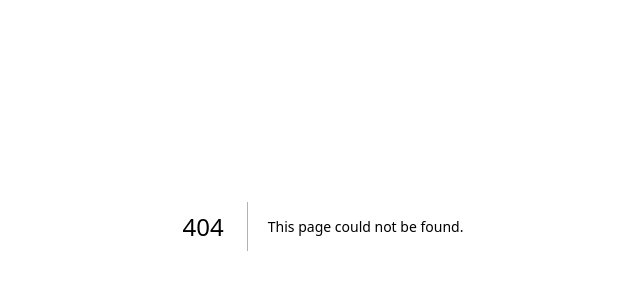
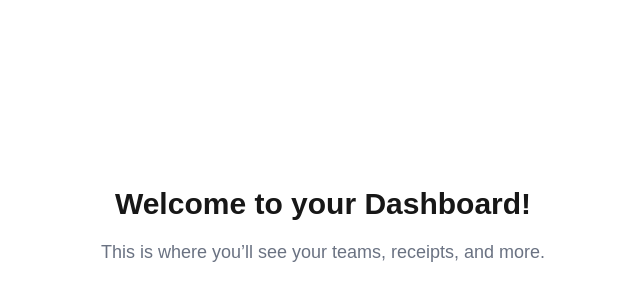
Before and after one commit to RomeshCG/BiteBill, a Next.js app: page /dashboard in a window 1280 px wide. Before the commit this address had no page. Shown: the part 174-474 px from the top of the page, without its empty margins (317-957 px from the left). Built offline with nearby package versions, Linux system fonts and the light colour scheme.

Commit message:
dashboard page sample

```diff
--- /dev/null
+++ b/src/app/dashboard/page.tsx
@@ -0,0 +1,10 @@
+"use client";
+
+export default function DashboardPage() {
+  return (
+    <div className="flex flex-col items-center justify-center min-h-screen bg-background">
+      <h1 className="text-3xl font-bold mb-4">Welcome to your Dashboard!</h1>
+      <p className="text-lg text-gray-500">This is where you’ll see your teams, receipts, and more.</p>
+    </div>
+  );
+}
```
